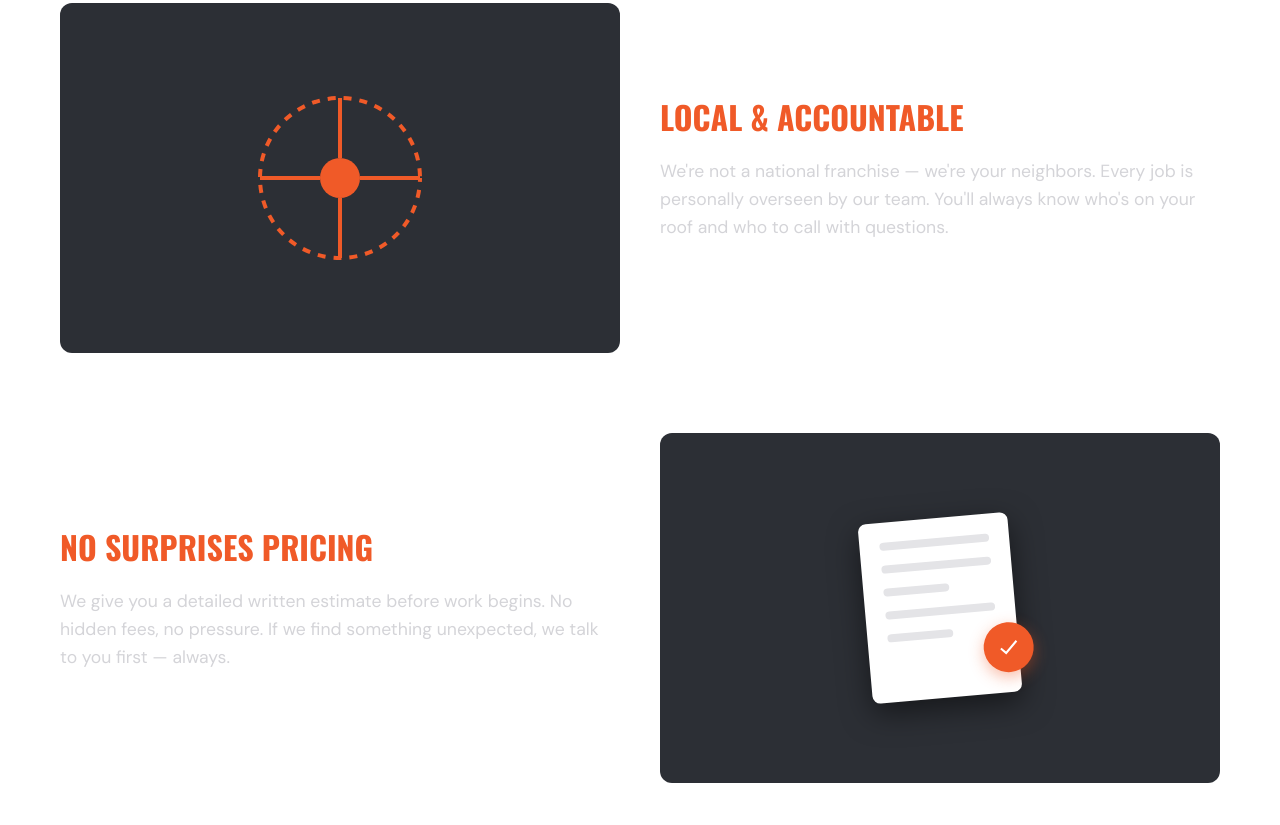
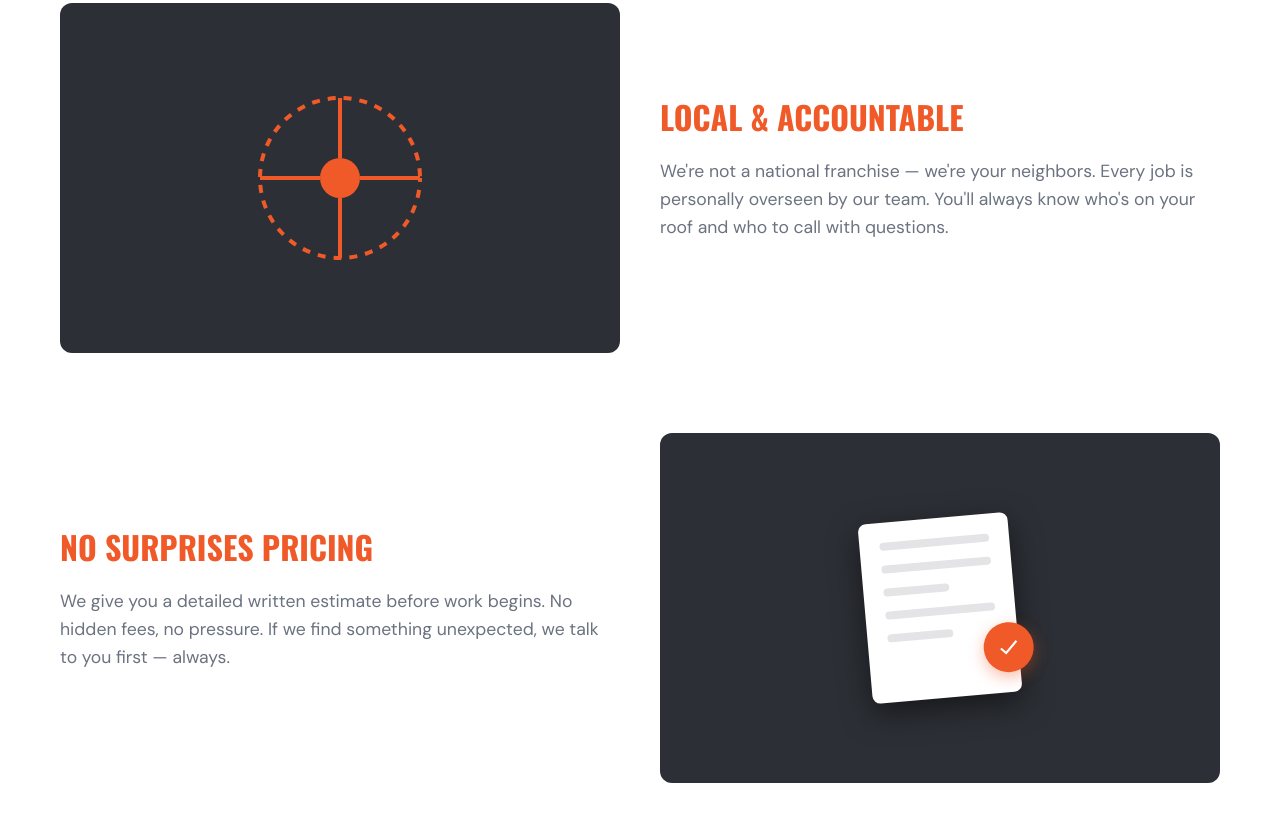
Before and after one commit to nikithpusarla/Chattanooga-Roofing-Website, a plain HTML site: page index.html in a window 1280 px wide. Shown: the part 2755-3580 px from the top of the page. Drawn offline with nearby package versions, Linux system fonts and the light colour scheme.

Commit message:
Fix: Update text color contrast in Why Choose Us section

```diff
--- a/index.html
+++ b/index.html
@@ -216,7 +216,7 @@
         }
         .why-us-img { background: var(--color-bg-mid); border-radius: var(--radius-card); padding: 40px; display: flex; justify-content: center; align-items: center; min-height: 350px; position: relative; overflow: hidden; }
         .why-us-text h3 { color: var(--color-accent); font-family: var(--font-display); text-transform: uppercase; font-size: 2rem; margin-bottom: 20px; }
-        .why-us-text p { font-size: 1.1rem; color: #d4d4d8; }
+        .why-us-text p { font-size: 1.1rem; color: var(--color-text-muted); }
 
         /* SVG Illustrations for Why Us */
         .ill-map { width: 200px; height: 200px; fill: none; stroke: var(--color-accent); stroke-width: 2; stroke-dasharray: 4; animation: dash 20s linear infinite; }
```
